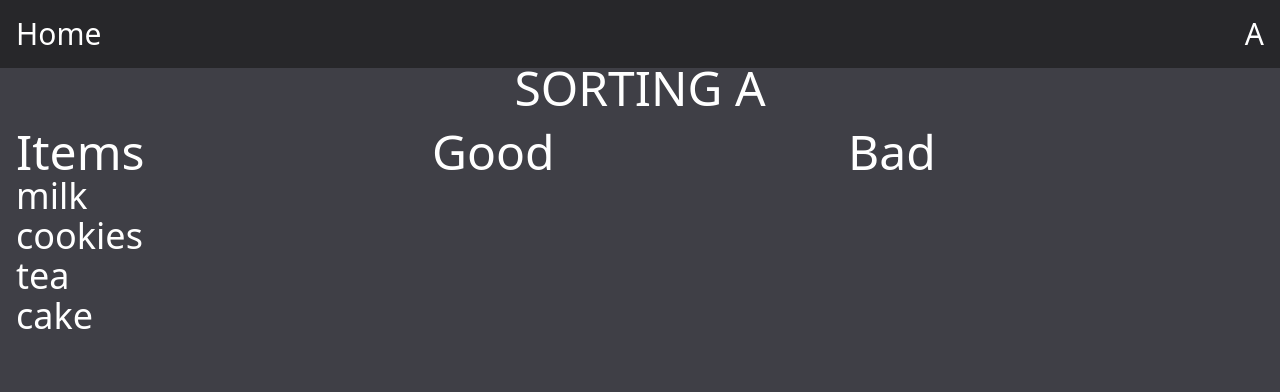
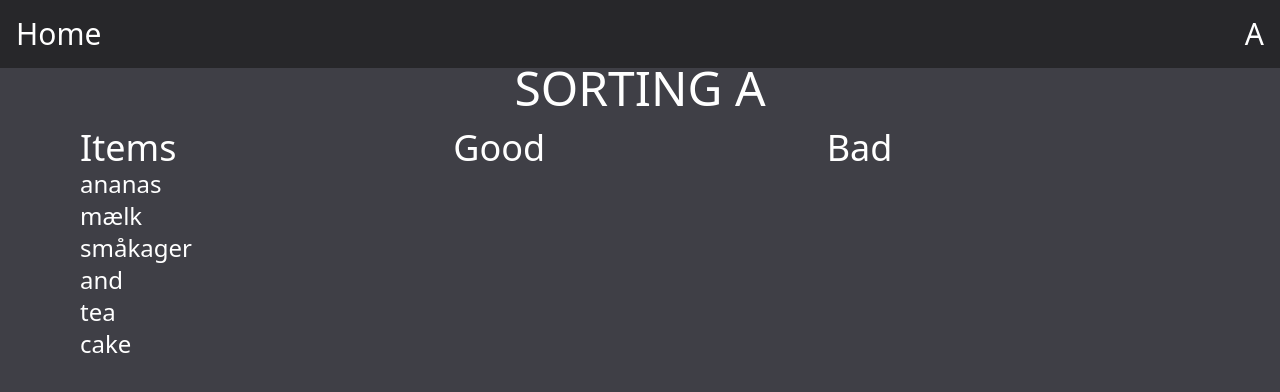
Before and after one commit to malthesers/letter-learning, a Vue app: page /a/sorting in a window 1280 px wide. Shown: the top 392 px of the page. Built offline with nearby package versions, Linux system fonts and the light colour scheme.

Commit message:
Updated SortingView to use item's sortables array

```diff
--- a/src/data/a.ts
+++ b/src/data/a.ts
@@ -8,5 +8,5 @@ export const a:Letter = {
     character: 'character-image.png',
     background: 'background-image.png',
   },
-  sortables: ['milk', 'cookies', 'tea', 'cake']
+  sortables: ['ananas', 'mælk', 'småkager', 'and', 'tea', 'cake']
 }
--- a/src/views/SortingView.vue
+++ b/src/views/SortingView.vue
@@ -1,28 +1,28 @@
 <template>
   <main>
     <h1 class="text-5xl text-center uppercase">Sorting {{ letterStore.current?.value }}</h1>
-    <div class="h-full grid grid-cols-3 p-4">
+    <div class="max-w-6xl h-full mx-auto grid grid-cols-3 p-4">
       <div>
-        <p class="text-5xl">Items</p>
+        <p class="text-4xl">Items</p>
         <draggable v-model="unsortedItems" group="items" item-key="id" class="h-full">
           <template #item="{ element }">
-            <p class="text-4xl">{{ element.name }}</p>
+            <p class="text-2xl">{{ element }}</p>
           </template>
         </draggable>
       </div>
       <div>
-        <p class="text-5xl">Good</p>
+        <p class="text-4xl">Good</p>
         <draggable v-model="goodItems" group="items" item-key="id" class="h-full">
           <template #item="{ element }">
-            <p class="text-4xl">{{ element.name }}</p>
+            <p class="text-2xl">{{ element }}</p>
           </template>
         </draggable>
       </div>
       <div>
-        <p class="text-5xl">Bad</p>
+        <p class="text-4xl">Bad</p>
         <draggable v-model="badItems" group="items" item-key="id" class="h-full">
           <template #item="{ element }">
-            <p class="text-4xl">{{ element.name }}</p>
+            <p class="text-2xl">{{ element }}</p>
           </template>
         </draggable>
       </div>
@@ -36,7 +36,13 @@ import draggable from 'vuedraggable'
 
 const letterStore = useLetterStore()
 
-const unsortedItems = ref<{ name: string }[]>([{ name: 'milk' }, { name: 'cookies' }, { name: 'tea' }, { name: 'cake' }])
+const unsortedItems = ref<string[]>()
 const goodItems = ref<{ name: string }[]>([])
 const badItems = ref<{ name: string }[]>([])
+
+onMounted(() => {
+  if (letterStore) {
+    unsortedItems.value = letterStore.current?.sortables
+  }
+})
 </script>
```
